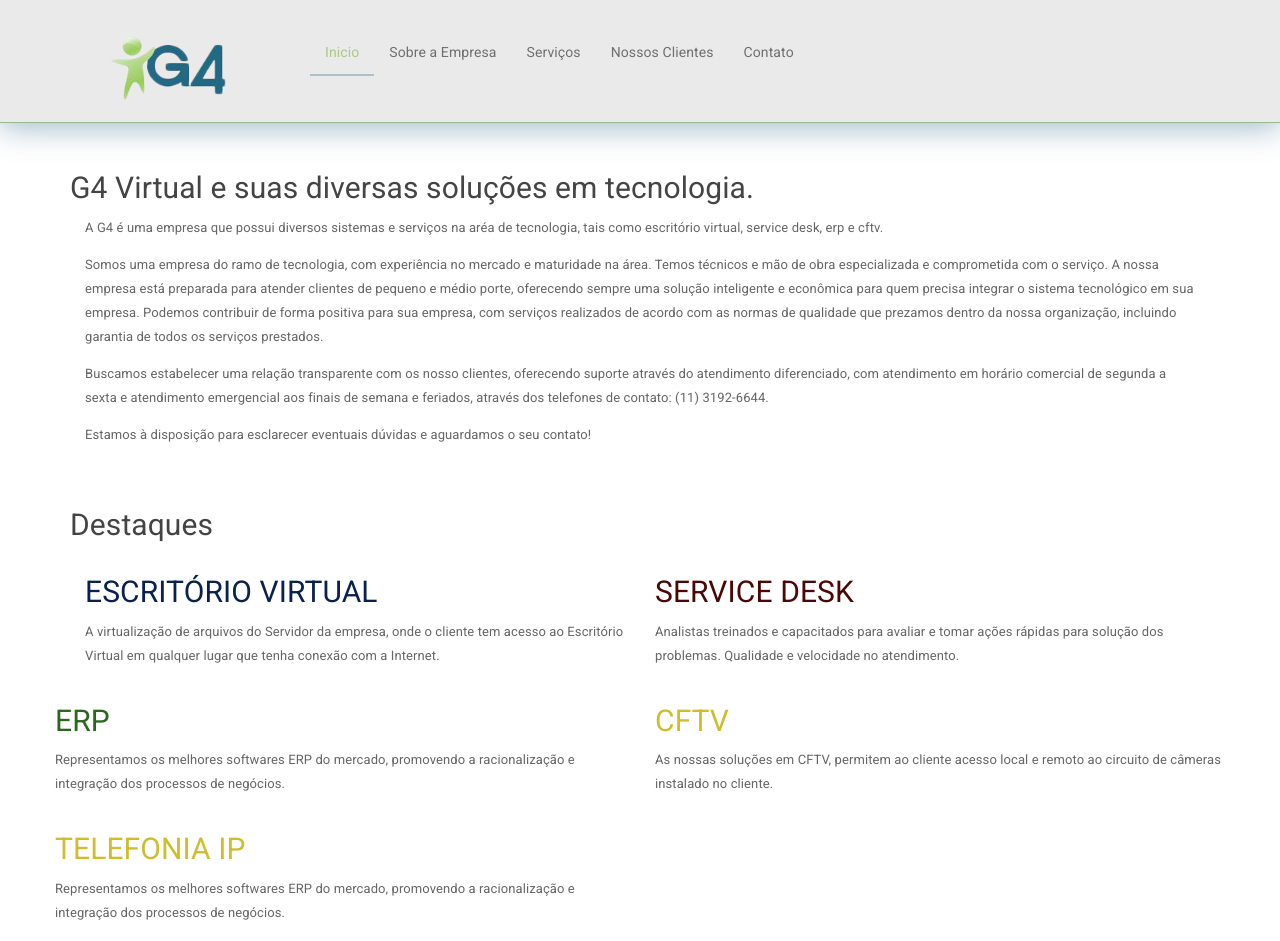
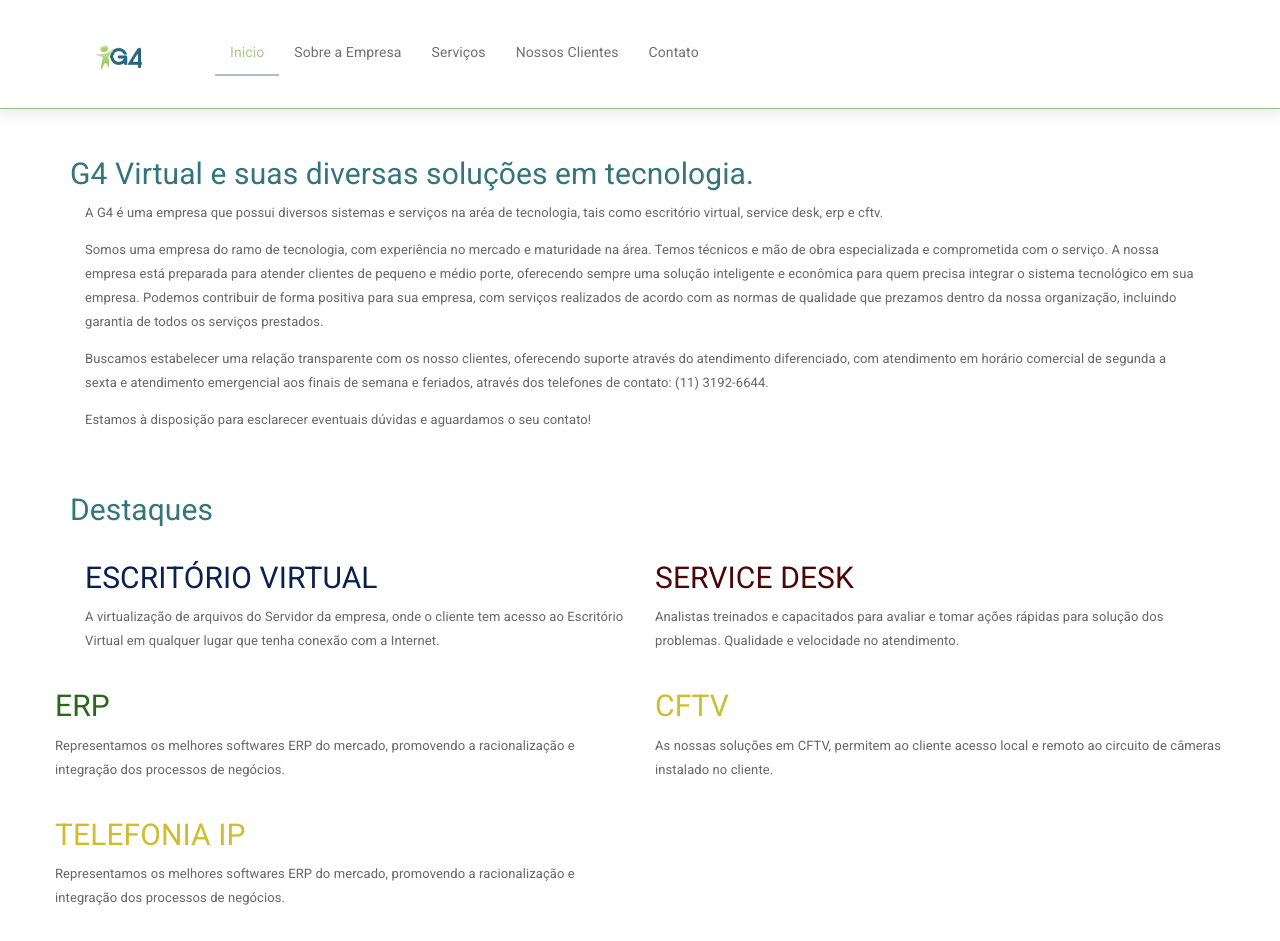
Before and after one commit to dev-pmartins/seo-g4-virtual, a plain HTML site: page index.html in a window 1280 px wide. Shown: the top 941 px of the page. Drawn offline with nearby package versions, Linux system fonts and the light colour scheme.

Commit message:
Edição de estilo do site

```diff
--- a/css/style.css
+++ b/css/style.css
@@ -10,7 +10,7 @@
 
 h2{
 	font-size: 30px;
-	/*font-weight: 600;*/
+	color: #34747C;
 }
 h3{
 	font-size: 20px;
@@ -33,9 +33,10 @@
 }
 
 header{
-	background-color: rgba(187, 187, 187, 0.31);
 	border-bottom: 1px solid #99BA8E;
-	box-shadow: 0px 4px 30px rgba(43, 99, 134, 0.46);
+	-webkit-box-shadow: 0px 3px 11px 3px rgba(214,214,214,0.45);
+  -moz-box-shadow: 0px 3px 11px 3px rgba(214,214,214,0.45);
+  box-shadow: 0px 3px 11px 3px rgba(214,214,214,0.45);
 }
 .menu-tab{
 	padding: 0 50px;
--- a/index.html
+++ b/index.html
@@ -13,7 +13,7 @@
 		<header class="header">
 			<div class="row">
 				<div class="container container-menu">
-					<h1 class="col-lg-2 col-md-2 col-sm-3">
+					<h1 class="col-lg-1 col-md-1 col-sm-2">
 						<a href="#" title="Logo G4 Virtual"><img src="images/g4-virtual-logo.png" alt="G4 Virtual" width="100%"></a>
 					</h1>
 					<div class="menu-tab col-lg-10 col-md-10 col-sm-9">
```
